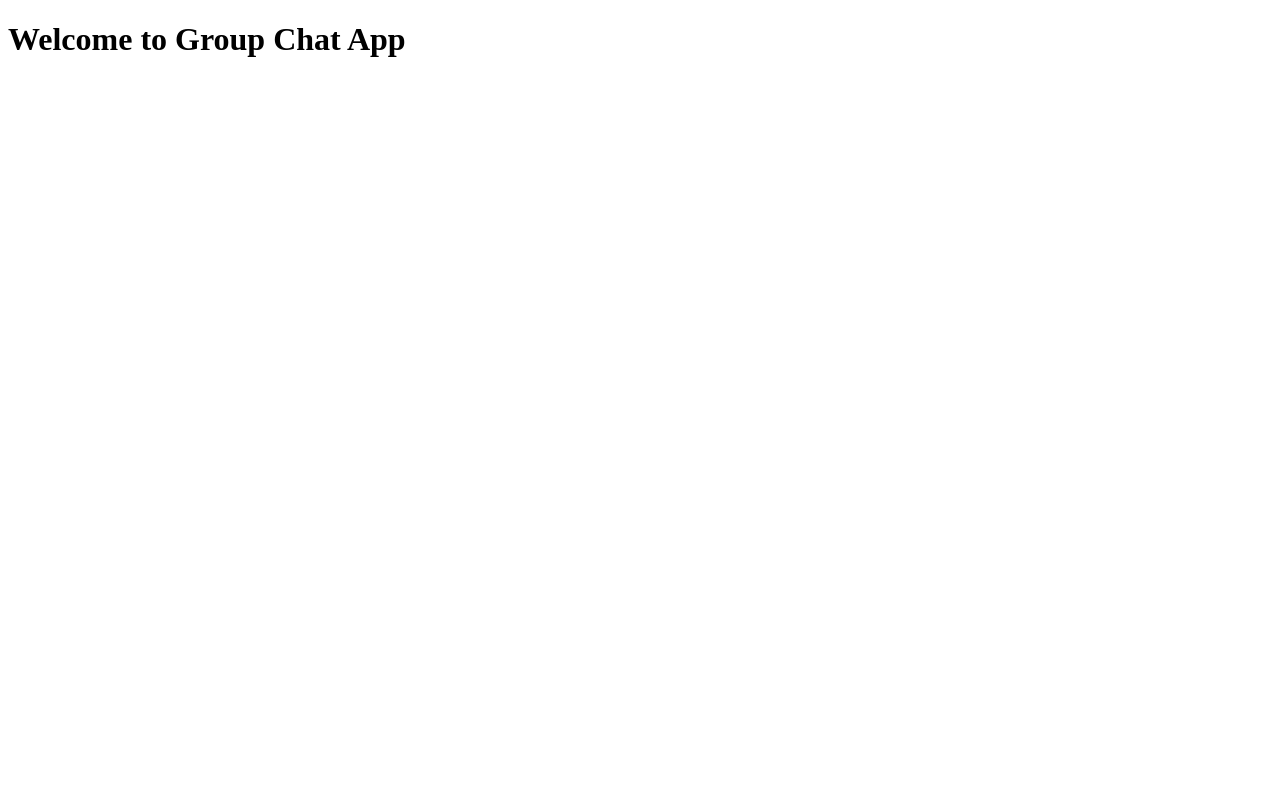
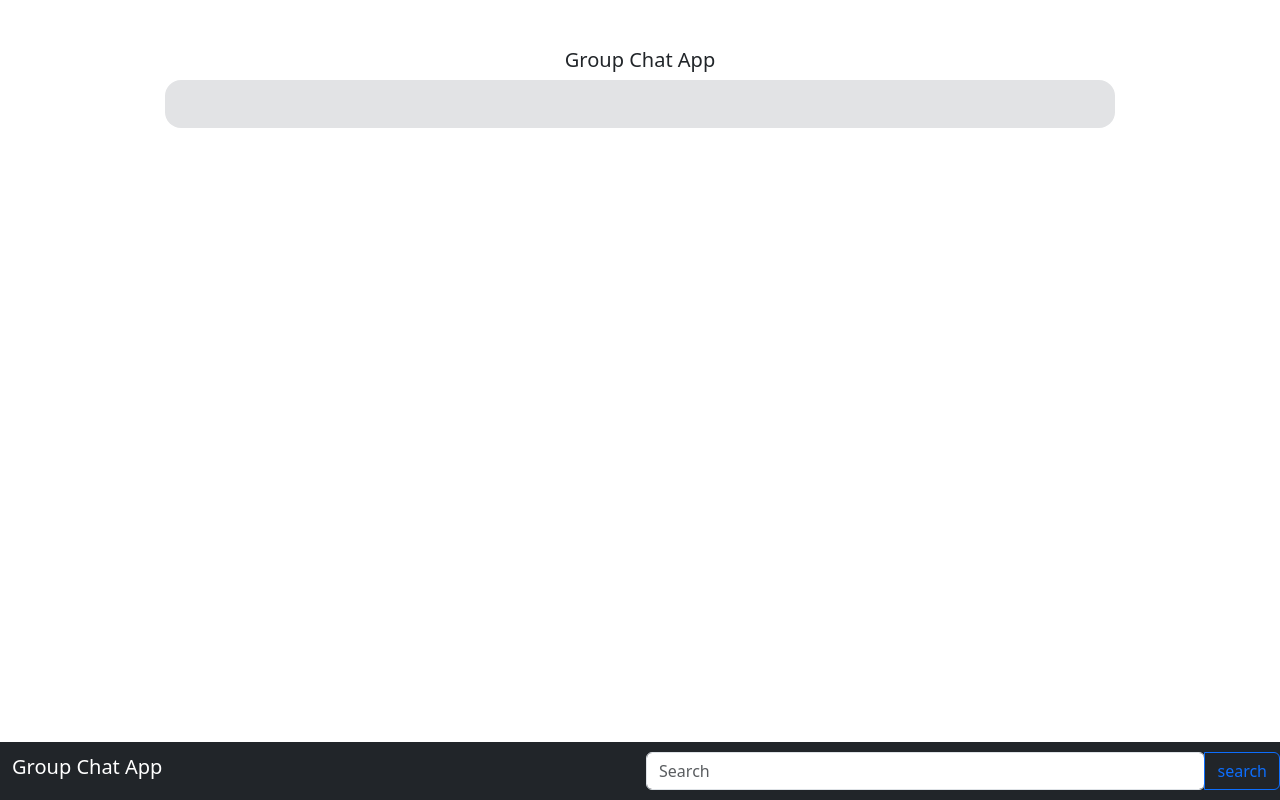
Before and after one commit to bhupenderthakur7089/groupChat, a website: page index.html in a window 1280 px wide. Drawn offline with Linux system fonts and the light colour scheme.

Commit message:
group chat frontend

```diff
--- a/index.html
+++ b/index.html
@@ -1,11 +1,45 @@
 <!DOCTYPE html>
 <html lang="en">
+
 <head>
     <meta charset="UTF-8">
     <meta name="viewport" content="width=device-width, initial-scale=1.0">
+    <script src="./bootstrap.bundle.min.js" defer></script>
+    <link rel="stylesheet" href="./bootstrap.min.css">
     <title>Group Chat Home</title>
 </head>
+
 <body>
-    <h1>Welcome to Group Chat App</h1>
+    <div class="container mt-5">
+        <h5 class="text-center">Group Chat App</h5>
+        <div id="msg">
+
+        </div>
+        <div class="row">
+            <div class="col">
+
+            </div>
+            <div class="col-10 bg-secondary-subtle rounded-4 p-4">
+
+            </div>
+            <div class="col">
+
+            </div>
+        </div>
+    </div>
+    <nav class="navbar navbar-expand-lg fixed-bottom navbar-dark bg-dark">
+        <div class="container">
+            <h3 class="navbar-brand">Group Chat App</h3>
+        </div>
+        <div class="input-group">
+            <input type="search" class="form-control rounded" placeholder="Search" aria-label="Search" aria-describedby="search-addon" />
+            <button type="button" class="btn btn-outline-primary" data-mdb-ripple-init>search</button>
+          </div>
+        <ul class="navbar-nav">
+
+        </ul>
+    </nav>
+
 </body>
+
 </html>
```
Also changed, not shown: index.js (added).
